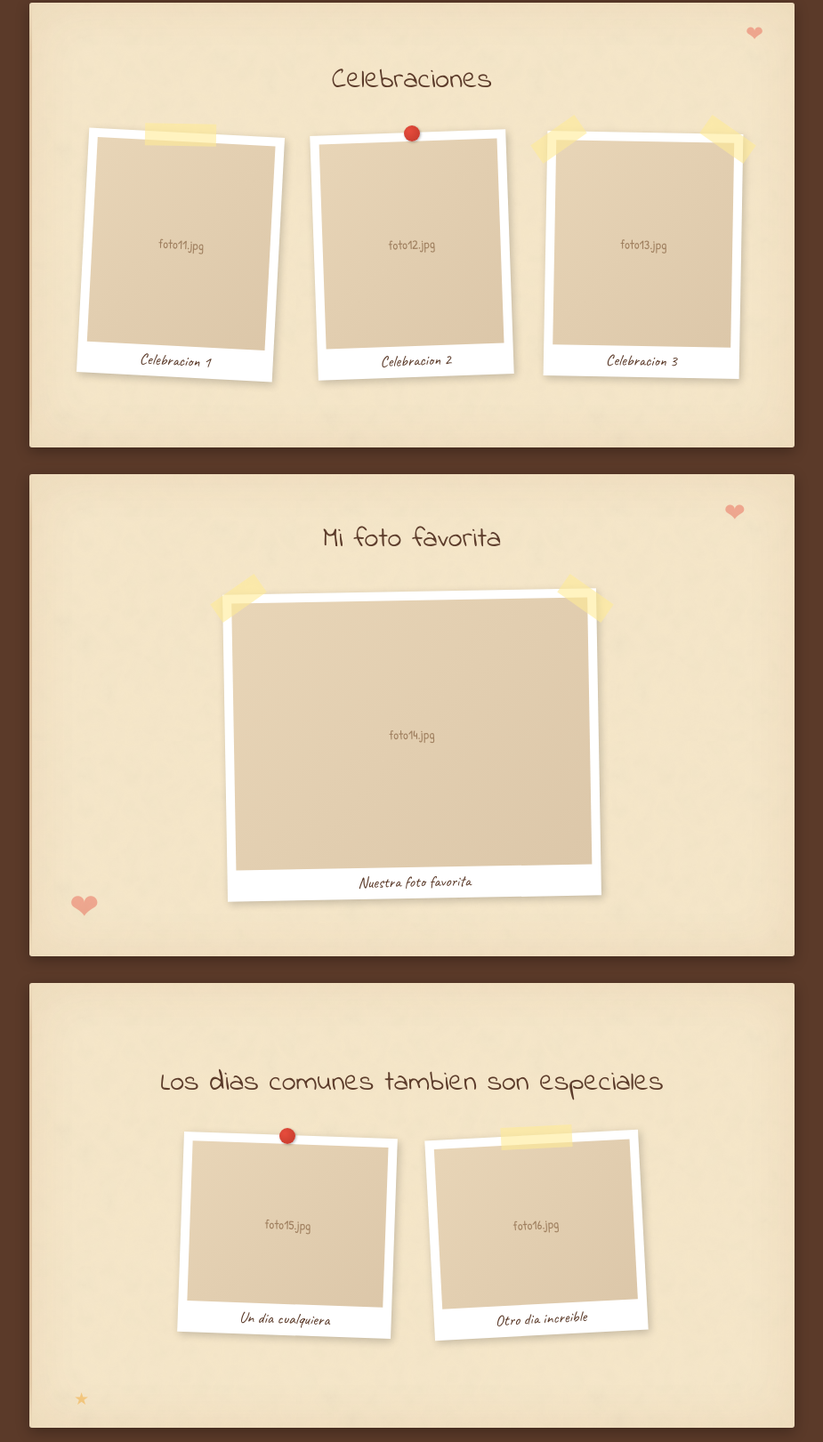
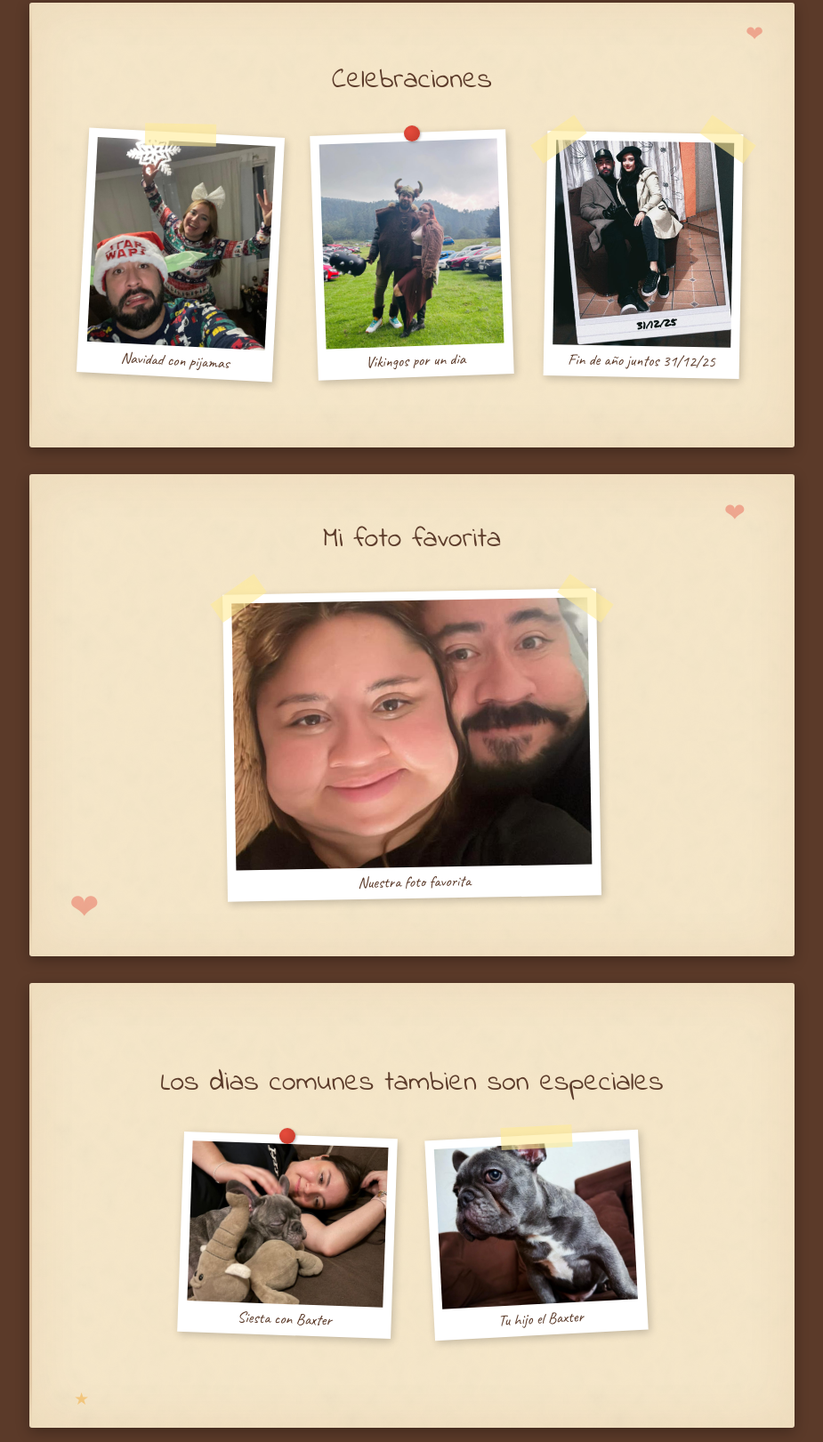
Before and after one commit to DavidMTZ177/adventure-book, a plain HTML site: page index.html in a window 1280 px wide. Shown: the part 4119-5740 px from the top of the page at 89% size, without its empty margins (177-1102 px from the left). Drawn offline with Linux system fonts and the light colour scheme; animation ran at ten frames a second.

Commit message:
Add photos - celebraciones, foto favorita, dias comunes, juntos somos mejor, y las que faltan
Co-Authored-By: Claude Opus 4.6 <noreply@anthropic.com>

```diff
--- a/index.html
+++ b/index.html
@@ -1071,26 +1071,23 @@
                 <div class="photo-container">
                     <div class="tape tape-top" style="--tape-rotation: 1deg;"></div>
                     <div class="photo-frame" style="--rotation: 3deg;">
-                        <!-- FOTO 11: <img src="fotos/foto11.jpg" alt=""> -->
-                        <div class="photo-placeholder">foto11.jpg</div>
-                        <div class="photo-caption">Celebracion 1</div>
+                        <img src="fotos/foto12.jpg" alt="Navidad juntos">
+                        <div class="photo-caption">Navidad con pijamas</div>
                     </div>
                 </div>
                 <div class="photo-container">
                     <div class="pin"></div>
                     <div class="photo-frame" style="--rotation: -2deg;">
-                        <!-- FOTO 12: <img src="fotos/foto12.jpg" alt=""> -->
-                        <div class="photo-placeholder">foto12.jpg</div>
-                        <div class="photo-caption">Celebracion 2</div>
+                        <img src="fotos/foto13.jpg" alt="Disfrazados de vikingos">
+                        <div class="photo-caption">Vikingos por un dia</div>
                     </div>
                 </div>
                 <div class="photo-container">
                     <div class="tape tape-corner-left"></div>
                     <div class="tape tape-corner-right"></div>
                     <div class="photo-frame" style="--rotation: 1deg;">
-                        <!-- FOTO 13: <img src="fotos/foto13.jpg" alt=""> -->
-                        <div class="photo-placeholder">foto13.jpg</div>
-                        <div class="photo-caption">Celebracion 3</div>
+                        <img src="fotos/foto14.jpg" alt="Año Nuevo 2025">
+                        <div class="photo-caption">Fin de año juntos 31/12/25</div>
                     </div>
                 </div>
             </div>
@@ -1105,8 +1102,7 @@
                     <div class="tape tape-corner-left"></div>
                     <div class="tape tape-corner-right"></div>
                     <div class="photo-frame" style="--rotation: -1deg;">
-                        <!-- FOTO 14: <img src="fotos/foto14.jpg" alt=""> -->
-                        <div class="photo-placeholder">foto14.jpg</div>
+                        <img src="fotos/foto15.jpg" alt="Mi foto favorita">
                         <div class="photo-caption">Nuestra foto favorita</div>
                     </div>
                 </div>
@@ -1122,17 +1118,15 @@
                 <div class="photo-container">
                     <div class="pin"></div>
                     <div class="photo-frame" style="--rotation: 2deg;">
-                        <!-- FOTO 15: <img src="fotos/foto15.jpg" alt=""> -->
-                        <div class="photo-placeholder">foto15.jpg</div>
-                        <div class="photo-caption">Un dia cualquiera</div>
+                        <img src="fotos/foto16.jpg" alt="Descansando con Baxter">
+                        <div class="photo-caption">Siesta con Baxter</div>
                     </div>
                 </div>
                 <div class="photo-container">
                     <div class="tape tape-top" style="--tape-rotation: -3deg;"></div>
                     <div class="photo-frame" style="--rotation: -3deg;">
-                        <!-- FOTO 16: <img src="fotos/foto16.jpg" alt=""> -->
-                        <div class="photo-placeholder">foto16.jpg</div>
-                        <div class="photo-caption">Otro dia increible</div>
+                        <img src="fotos/foto17.jpg" alt="Baxter posando">
+                        <div class="photo-caption">Tu hijo el Baxter</div>
                     </div>
                 </div>
             </div>
@@ -1181,9 +1175,8 @@
                     <div class="tape tape-corner-left"></div>
                     <div class="tape tape-corner-right"></div>
                     <div class="photo-frame" style="--rotation: 2deg;">
-                        <!-- FOTO 20: <img src="fotos/foto20.jpg" alt=""> -->
-                        <div class="photo-placeholder">foto20.jpg</div>
-                        <div class="photo-caption">Nosotros</div>
+                        <img src="fotos/foto18.jpg" alt="Juntos de rojo">
+                        <div class="photo-caption">Combinados de rojo</div>
                     </div>
                 </div>
             </div>
@@ -1198,17 +1191,15 @@
                 <div class="photo-container">
                     <div class="tape tape-top" style="--tape-rotation: 1deg;"></div>
                     <div class="photo-frame" style="--rotation: -2deg;">
-                        <!-- FOTO 21: <img src="fotos/foto21.jpg" alt=""> -->
-                        <div class="photo-placeholder">foto21.jpg</div>
-                        <div class="photo-caption">Descripcion</div>
+                        <img src="fotos/foto19.jpg" alt="Selfie con gorras">
+                        <div class="photo-caption">De paseo juntos</div>
                     </div>
                 </div>
                 <div class="photo-container">
                     <div class="pin"></div>
                     <div class="photo-frame" style="--rotation: 3deg;">
-                        <!-- FOTO 22: <img src="fotos/foto22.jpg" alt=""> -->
-                        <div class="photo-placeholder">foto22.jpg</div>
-                        <div class="photo-caption">Descripcion</div>
+                        <img src="fotos/foto20.jpg" alt="Brazos abiertos al cielo">
+                        <div class="photo-caption">Libre y feliz</div>
                     </div>
                 </div>
             </div>
```
Also changed, not shown: fotos/foto12.jpg (added), fotos/foto13.jpg (added), fotos/foto14.jpg (added), fotos/foto15.jpg (added), fotos/foto16.jpg (added), fotos/foto17.jpg (added), fotos/foto18.jpg (added), fotos/foto19.jpg (added), fotos/foto20.jpg (added).
